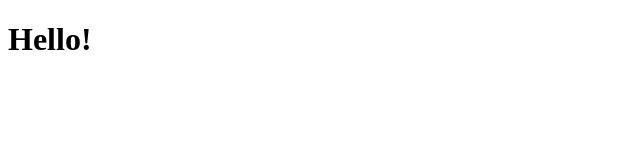
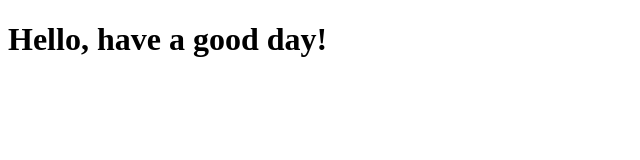
Before and after one commit to jacehan/Coding-Coursera, a plain HTML site: page site/index.html in a window 1280 px wide. Shown: the whole page, without its empty margins (0-640 px from the left). Drawn offline with Linux system fonts and the light colour scheme.

Commit message:
Small addition

```diff
--- a/site/index.html
+++ b/site/index.html
@@ -1,9 +1,9 @@
 <!doctype html>
 <html>
 <head>
-    <title>Hello!</title>
+    <title>Hello, have a good day!</title>
 </head>
 <body>
-    <h1>Hello!</h1>
+    <h1>Hello, have a good day!</h1>
 </body>
 </html>
```
